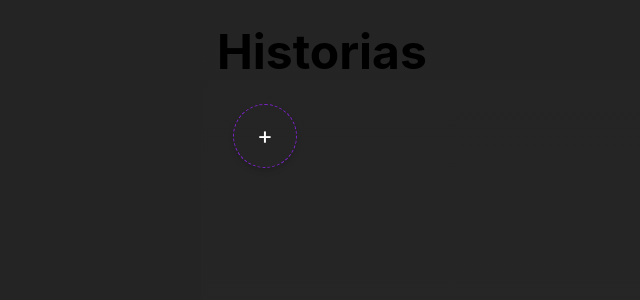
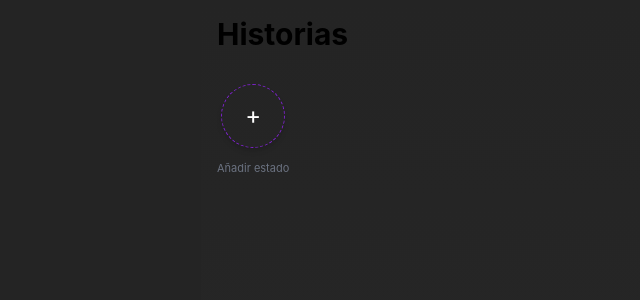
Before and after one commit to AdrianGerman/frontend-projects-roadmap, a React (Vite) app in the folder 24-story-feature/: page / in a window 1280 px wide. Shown: the top 300 px of the page, without its empty margins (55-695 px from the left). Built offline with nearby package versions, Linux system fonts and the light colour scheme.

Commit message:
last details

```diff
--- a/24-story-feature/src/App.jsx
+++ b/24-story-feature/src/App.jsx
@@ -90,7 +90,7 @@ function App() {
     <div className="max-w-screen-md mx-auto">
       <div className="p-4 bg-gradient-to-b from-[#242424] to-[#282828] min-h-screen">
         <div>
-          <h1 className="font-bold text-[3rem]">Historias</h1>
+          <h1 className="font-bold text-3xl mb-4">Historias</h1>
           <StoryList
             stories={stories}
             onStoryClick={setCurrentStoryIndex}
--- a/24-story-feature/src/components/StoryList.jsx
+++ b/24-story-feature/src/components/StoryList.jsx
@@ -26,14 +26,20 @@ const StoryList = ({ stories, onStoryClick, onAddStory }) => {
   }
 
   return (
-    <div className="flex items-start space-x-4 p-4 overflow-x-auto">
+    <div className="flex items-start space-x-4 py-4 overflow-x-auto">
       <div className="flex space-x-4 flex-nowrap">
+        <div className="flex flex-col items-center space-y-3">
           <button
             className="w-16 h-16 flex justify-center items-center border border-dashed border-purple-700 text-white text-2xl rounded-full shadow-md transform transition duration-300 hover:border-purple-800 hover:scale-105"
             onClick={() => inputRef.current.click()}
           >
             +
           </button>
+          <span className="text-[11px] text-gray-500 text-center">
+            Añadir estado
+          </span>
+        </div>
+
         {stories.map((story, index) => (
           <div
             key={story.id}
@@ -44,8 +50,9 @@ const StoryList = ({ stories, onStoryClick, onAddStory }) => {
               className="w-16 h-16 rounded-full bg-cover bg-center cursor-pointer shadow-md transform transition duration-300 hover:scale-110"
               style={{ backgroundImage: `url(${story.image})` }}
             ></div>
-            <span className="text-xs text-gray-500 text-center break-words">
-              {dayjs(story.timestamp).fromNow()}
+            <span className="text-[11px] text-gray-500 text-center break-words">
+              {dayjs(story.timestamp).fromNow().charAt(0).toUpperCase() +
+                dayjs(story.timestamp).fromNow().slice(1)}
             </span>
           </div>
         ))}
```
Lines whose indentation alone changed are shown as unchanged.
